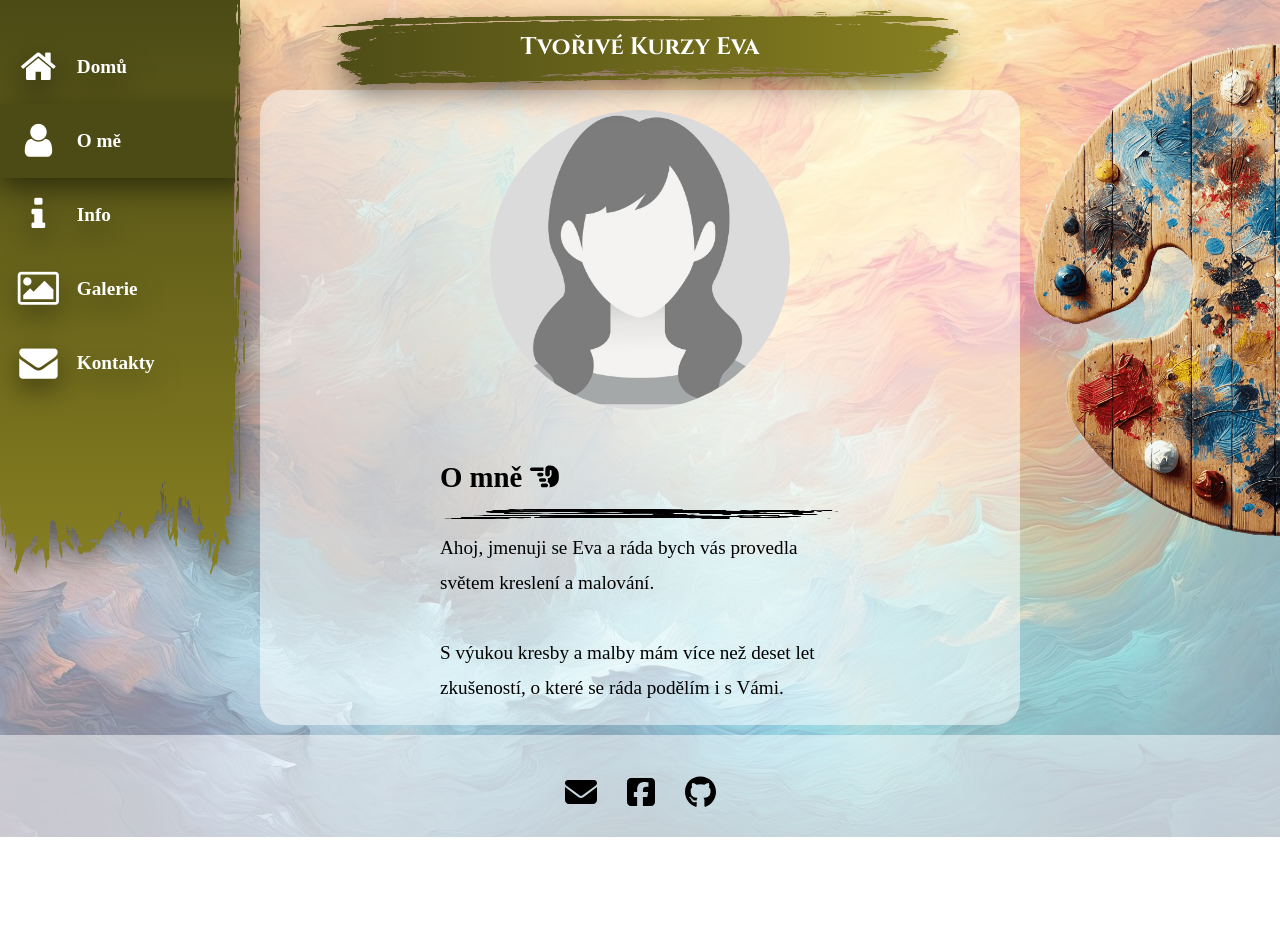
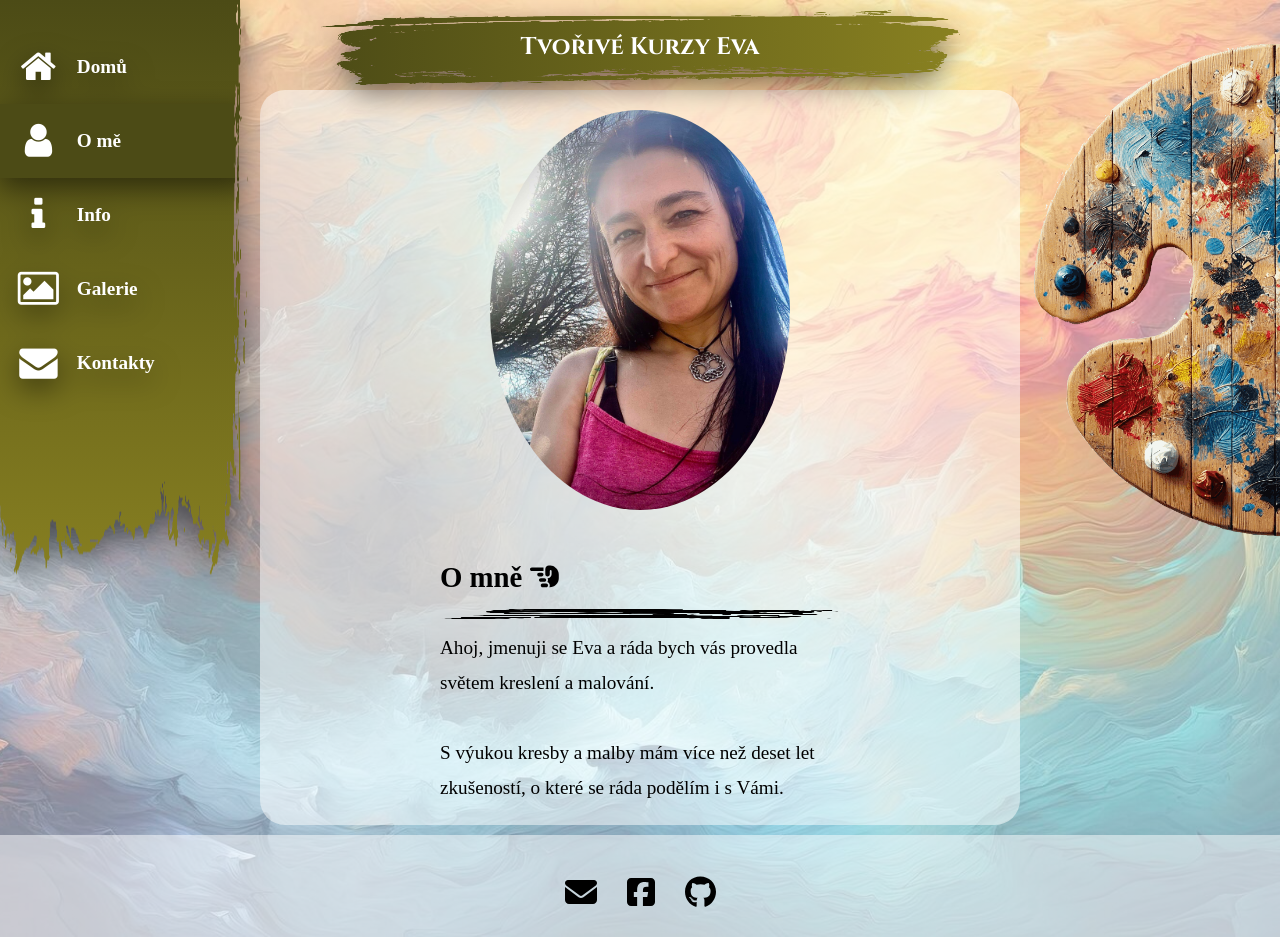
Before and after one commit to pulcovamon/tvorive-kurzy, a React (Vite) app: page /o-me in a window 1280 px wide. Before the commit the page ends 837 px from the top, so only its background shows below. Built offline with nearby package versions, Linux system fonts and the light colour scheme; the HTML template or start-up script is replaced by a standard one; a web font is replaced by a local one.

Commit message:
add profile picture

```diff
--- a/src/pages/AboutMe.tsx
+++ b/src/pages/AboutMe.tsx
@@ -6,7 +6,7 @@ const AboutMe = () => {
     <div className="info-page">
       <div className="text-inside-container-info">
         <div className="lecturer">
-          <img className="avatar" src="avatar.jpg" alt="Profilová fotografie" />
+          <img className="avatar" src="profile-pic.jpg" alt="Profilová fotografie" />
           <div className="lecturer-intro">
             <h1 className="course-title">
               O mně <FontAwesomeIcon icon={faHandPointLeft} />
```
Also changed, not shown: public/profile-pic.jpg (added).
